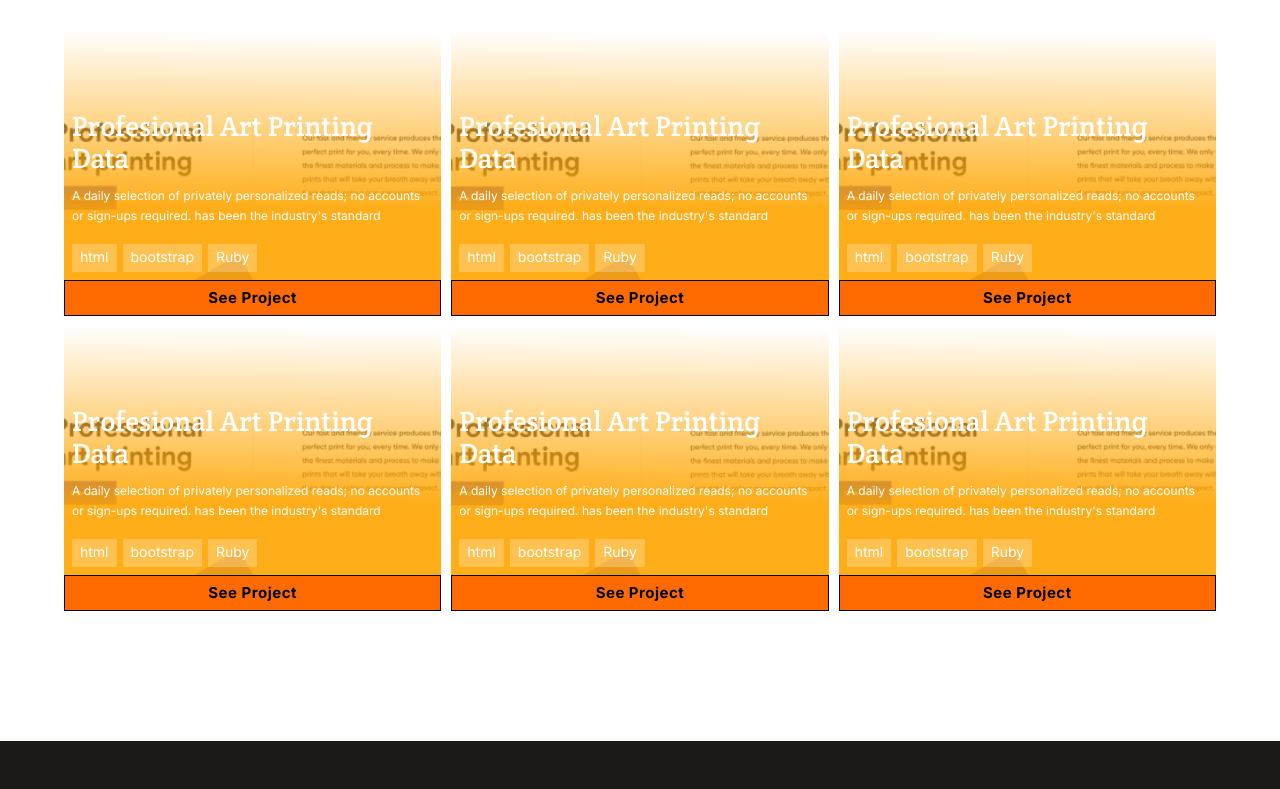
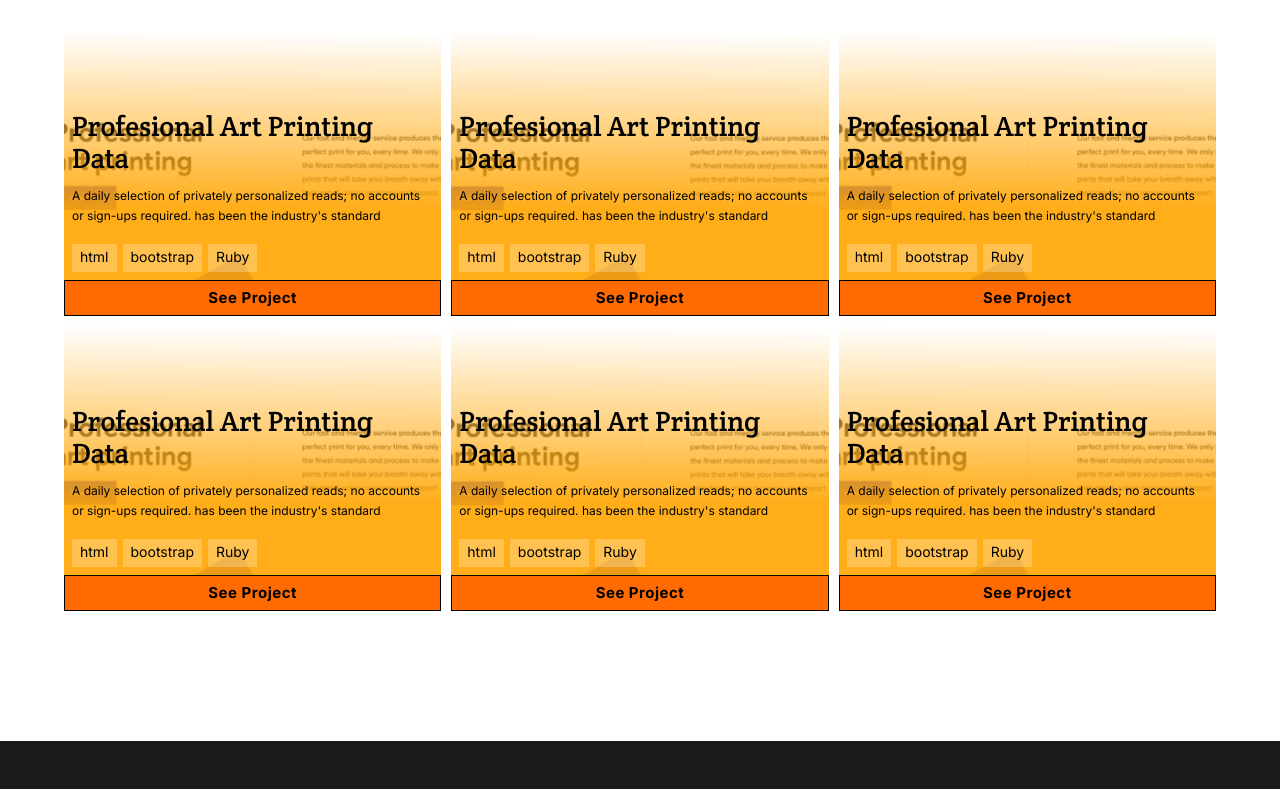
Before and after one commit to luigirazum/mv-portfolio-project, a website: page index.html in a window 1280 px wide. Shown: the part 1491-2280 px from the top of the page. Drawn offline with Linux system fonts and the light colour scheme.

Commit message:
Change text color on work cards and border color to form button.

```diff
--- a/css/styles.css
+++ b/css/styles.css
@@ -388,7 +388,6 @@ li.tag {
   line-height: 24px;
   letter-spacing: 1px;
   text-decoration: none;
-  border: 1px solid #000;
   color: #000;
   background-color: #ff6b00;
   height: 48px;
@@ -397,6 +396,7 @@ li.tag {
 
 @media all and (min-width: 768px) {
   .btn {
+    border: 1px solid #000;
     font-size: 15px;
     line-height: 18px;
     letter-spacing: 0.5px;
@@ -456,6 +456,20 @@ div.card-works {
   justify-content: flex-end;
 }
 
+.card-works h3.title-post {
+  color: #fff;
+}
+
+.card-works p.text-post {
+  color: #fff;
+}
+
+.card-works li.tag {
+  color: #fff;
+  background-color: rgba(255, 255, 255, 0.24);
+  display: inline-block;
+}
+
 @media all and (min-width: 768px) {
   div.card-works {
     max-height: 285px;
@@ -472,6 +486,13 @@ div.card-works {
     ),
     url(../imgs/placeholder-img.png);
   }
+
+  .card-works h3.title-post,
+  .card-works p.text-post,
+  .card-works li.tag {
+    color: #000;
+  }
+
 }
 
 .card-works div.right-block {
@@ -486,19 +507,6 @@ div.card-works {
   }
 }
 
-.card-works h3.title-post {
-  color: #fff;
-}
-
-.card-works p.text-post {
-  color: #fff;
-}
-
-.card-works li.tag {
-  color: #fff;
-  background-color: rgba(255, 255, 255, 0.24);
-  display: inline-block;
-}
 
 li.tag:last-child {
   margin-right: 0;
@@ -771,7 +779,6 @@ li.skills-title {
 }
 
 .contact-form #send {
-  border: 1px solid #000;
   padding: 12px;
   background-color: #ff6b00;
   border: none;
@@ -788,6 +795,7 @@ li.skills-title {
 
 @media all and (min-width: 768px) {
   .contact-form #send {
+    border: 1px solid #000;
     margin: 0;
   }
 }
```
